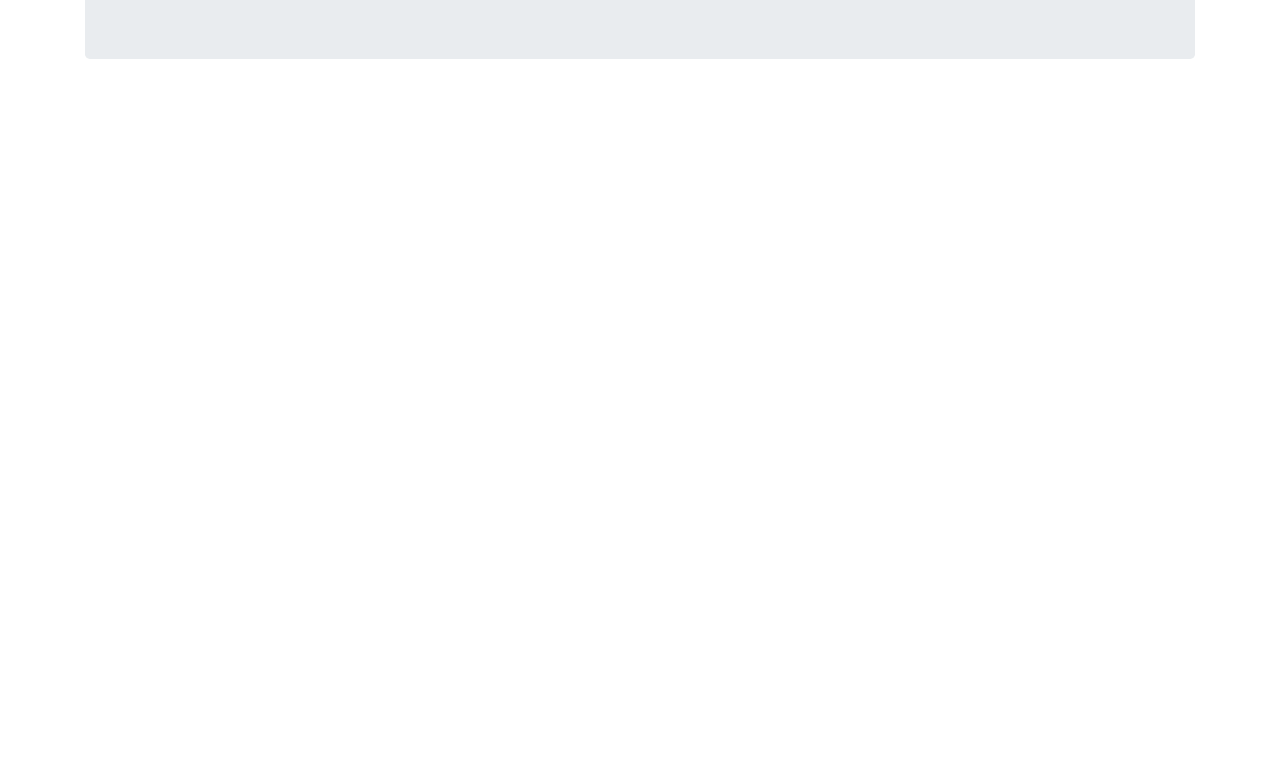
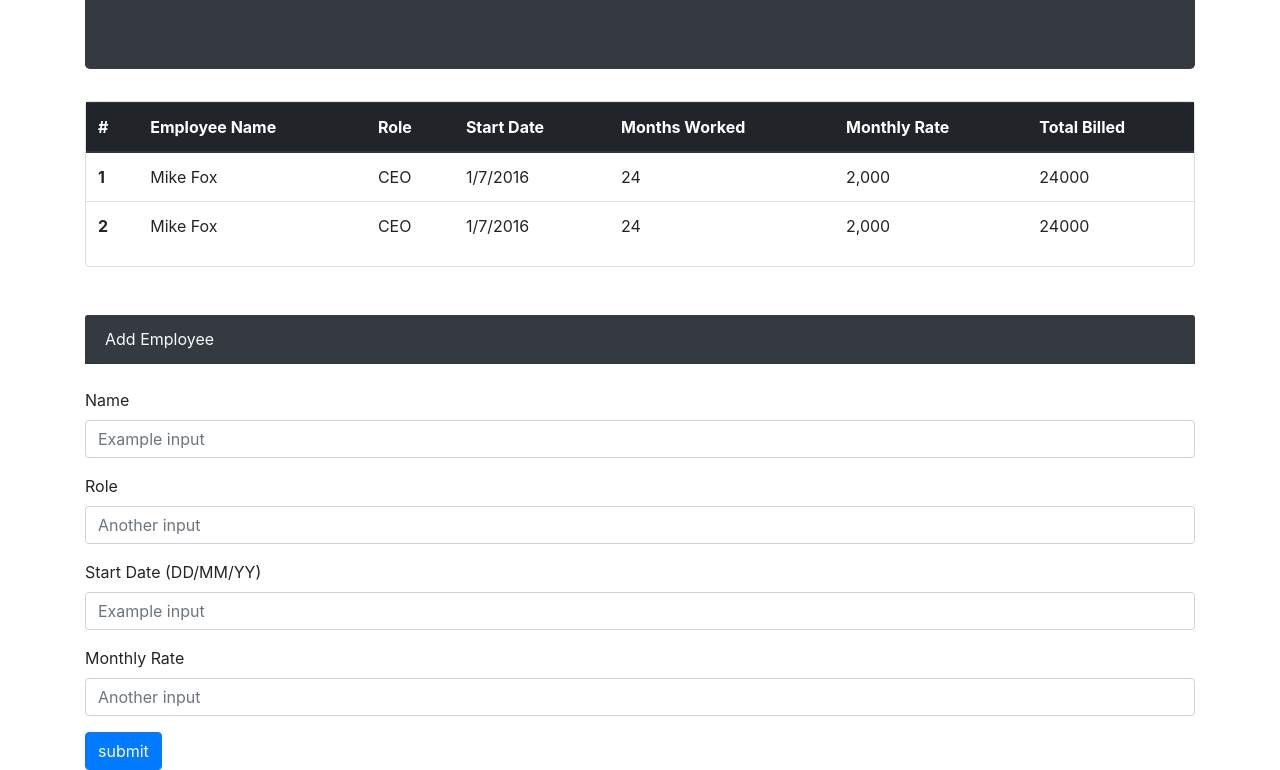
Before and after one commit to EmanuelPires/TimeSheet, a plain HTML site: page index.html in a window 1280 px wide. Shown: the part 205-975 px from the top of the page. Before the commit the page ends 800 px from the top, so only its background shows below. Drawn offline with nearby package versions, Linux system fonts and the light colour scheme.

Commit message:
stle done?

```diff
--- a/index.html
+++ b/index.html
@@ -1,33 +1,123 @@
 <!DOCTYPE html>
 <html lang="en">
   <head>
-    <meta charset="UTF-8">
-    <meta name="viewport" content="width=device-width, initial-scale=1.0">
-    <meta http-equiv="X-UA-Compatible" content="ie=edge">
+    <meta charset="UTF-8" />
+    <meta name="viewport" content="width=device-width, initial-scale=1.0" />
+    <meta http-equiv="X-UA-Compatible" content="ie=edge" />
     <title>TImesheet</title>
     <script src="https://cdnjs.cloudflare.com/ajax/libs/jquery/3.2.1/jquery.min.js"></script>
-    <link rel="stylesheet" href="https://stackpath.bootstrapcdn.com/bootstrap/4.1.3/css/bootstrap.min.css"
-    integrity="sha384-MCw98/SFnGE8fJT3GXwEOngsV7Zt27NXFoaoApmYm81iuXoPkFOJwJ8ERdknLPMO" crossorigin="anonymous">
+    <link
+      rel="stylesheet"
+      href="https://stackpath.bootstrapcdn.com/bootstrap/4.1.3/css/bootstrap.min.css"
+      integrity="sha384-MCw98/SFnGE8fJT3GXwEOngsV7Zt27NXFoaoApmYm81iuXoPkFOJwJ8ERdknLPMO"
+      crossorigin="anonymous"
+    />
     <link rel="stylesheet" type="text/css" media="screen" href="Style.css" />
     <script src="https://maxcdn.bootstrapcdn.com/bootstrap/4.0.0/js/bootstrap.min.js"></script>
     <script src="https://www.gstatic.com/firebasejs/4.12.0/firebase.js"></script>
 
+    <style>
+      .jumbotron {
+        margin-top: 10px;
+      }
+    </style>
   </head>
+
   <body>
-
     <div class="container">
-
-        <div class="jumbotron">
+      <div class="jumbotron bg-dark text-light">
         <h1 class="display-3">Employee Data Management</h1>
         <h3>A Comprehensive Directory of Employee Billable Hours</h3>
+      </div>
+      <div class="card">
+        <table class="table">
+          <thead class="thead-dark">
+            <tr>
+              <th>#</th>
+              <th>Employee Name</th>
+              <th>Role</th>
+              <th>Start Date</th>
+              <th>Months Worked</th>
+              <th>Monthly Rate</th>
+              <th>Total Billed</th>
+            </tr>
+          </thead>
+          <tbody>
+            <tr>
+              <th scope="row">1</th>
+              <td>Mike Fox</td>
+              <td>CEO</td>
+              <td>1/7/2016</td>
+              <td>24</td>
+              <td>2,000</td>
+              <td>24000</td>
+            </tr>
+            <tr>
+              <th scope="row">2</th>
 
+              <td>Mike Fox</td>
+              <td>CEO</td>
+              <td>1/7/2016</td>
+              <td>24</td>
+              <td>2,000</td>
+              <td>24000</td>
+            </tr>
+          </tbody>
+        </table>
       </div>
+      <br /><br />
 
+      <div class="card-fluid">
+        <div class="card-header bg-dark text-light">Add Employee</div>
+        <br />
+        <form>
+          <div class="form-group">
+            <label for="formGroupExampleInput" id="name">Name</label>
+            <input
+              type="text"
+              class="form-control"
+              id="formGroupExampleInput"
+              placeholder="Example input"
+            />
+          </div>
+          <div class="form-group">
+            <label for="formGroupExampleInput2" id="role">Role</label>
+            <input
+              type="text"
+              class="form-control"
+              id="formGroupExampleInput2"
+              placeholder="Another input"
+            />
+          </div>
+          <div class="form-group">
+            <label for="formGroupExampleInput" id="startdate"
+              >Start Date (DD/MM/YY)</label
+            >
+            <input
+              type="text"
+              class="form-control"
+              id="formGroupExampleInput"
+              placeholder="Example input"
+            />
+          </div>
+          <div class="form-group">
+            <label for="formGroupExampleInput2" id="rate">Monthly Rate</label>
+            <input
+              type="text"
+              class="form-control"
+              id="formGroupExampleInput2"
+              placeholder="Another input"
+            />
+          </div>
+        </form>
 
-
-
-
+        <input
+          class="btn btn-primary"
+          type="submit"
+          value="submit"
+          id="submitBtn"
+        />
       </div>
-
+    </div>
   </body>
 </html>
```
Lines whose indentation alone changed are shown as unchanged.
